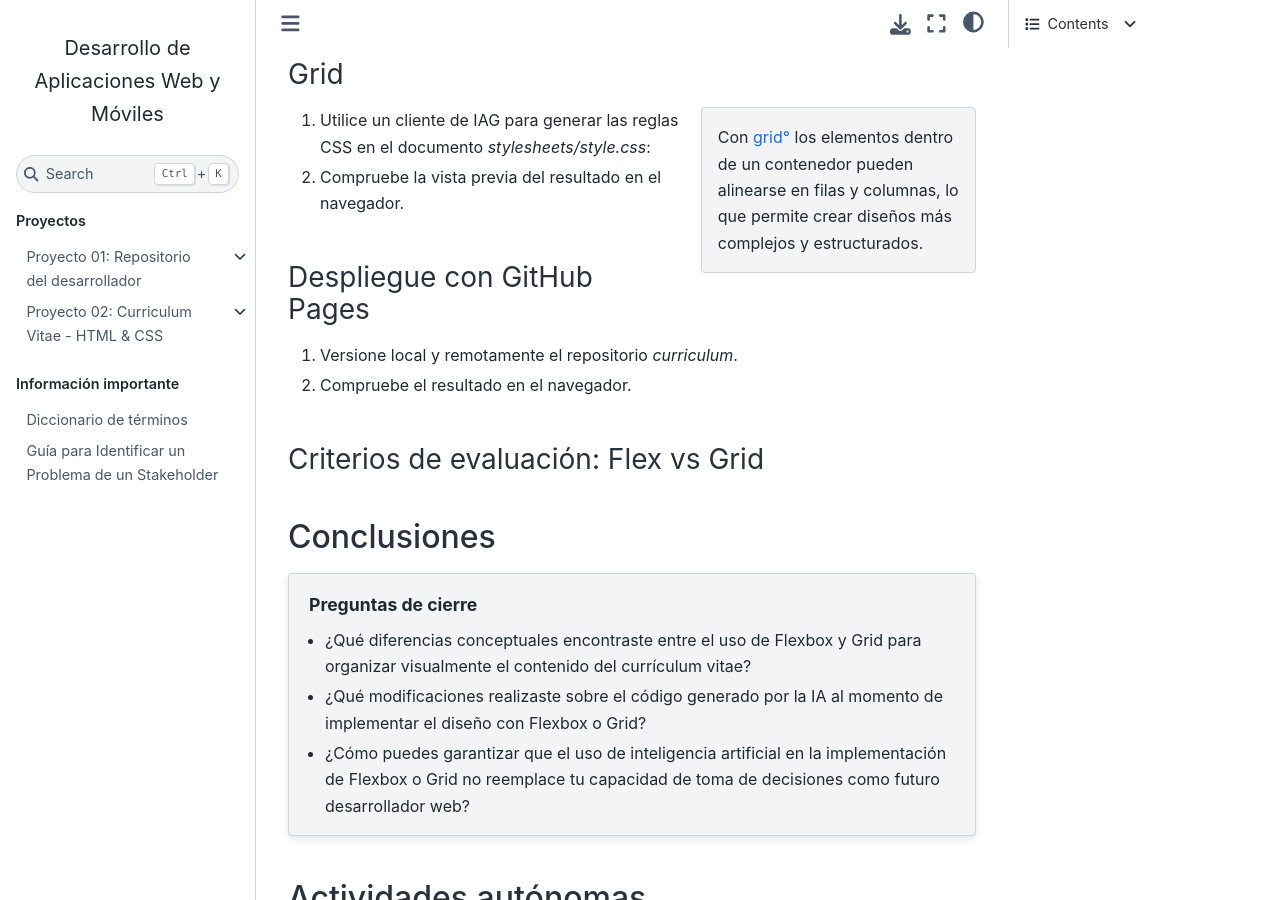
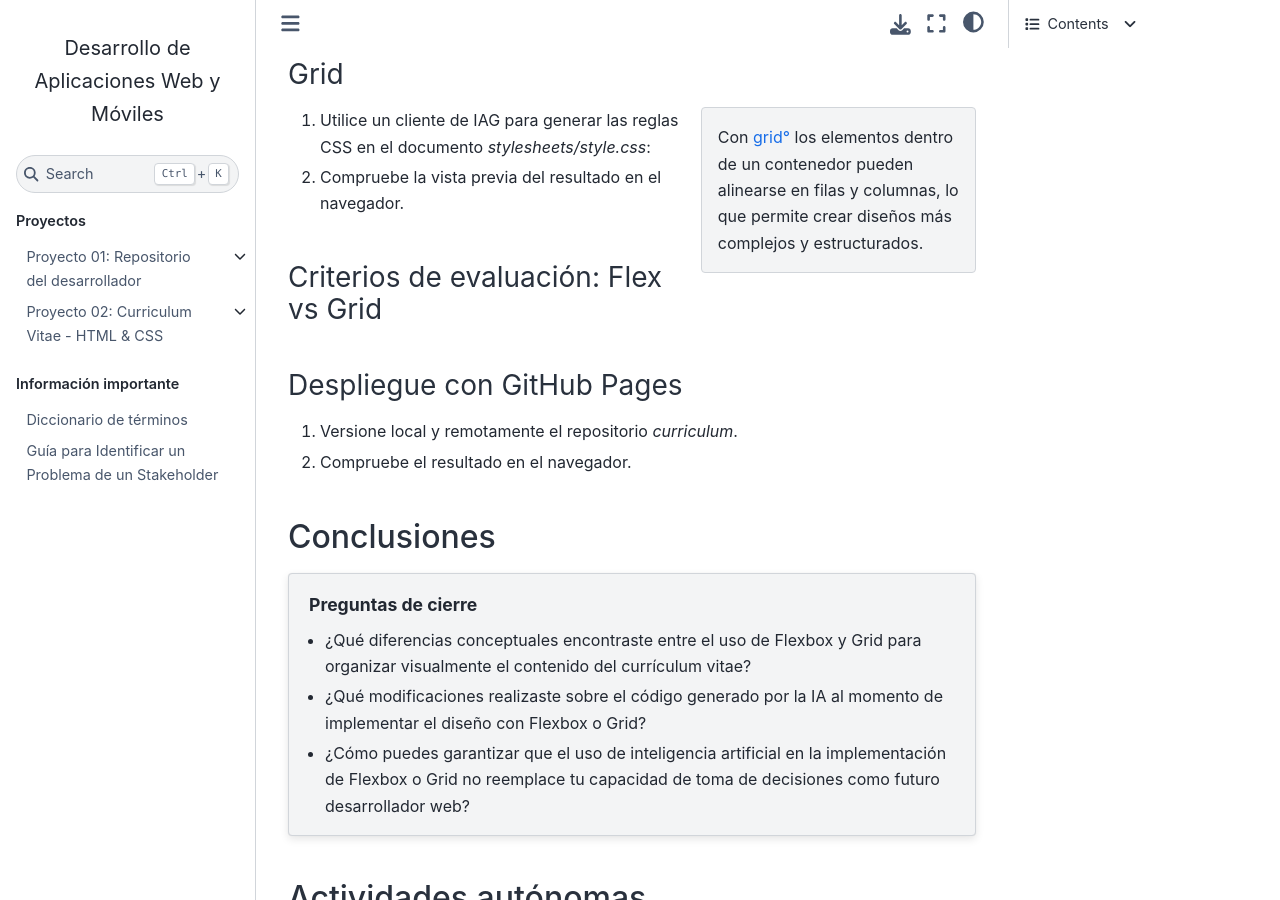
Before and after one commit to DAWMFIEC/DAWM-AI, a Sphinx documentation site: the page built from docs/source/guias/_temp/guia05.rst, in a window 1280 px wide and 900 px high, scrolled down 963 px. Built offline with Sphinx 7.4.7 and the Sphinx Book theme 1.1.4, drawn with Linux system fonts in a browser that asks for light colours; pages that are not in the unit, such as notebooks, are missing from menus; comment, search, counter and statistics services are not loaded; some of the changed lines change nothing that is shown.

Commit message:
reordering

```diff
--- a/docs/source/guias/_temp/guia05.rst
+++ b/docs/source/guias/_temp/guia05.rst
@@ -24,8 +24,6 @@ Ambiente de desarrollo
 Actividades en clases
 =====================
 
-
-
 Flex
 ----
 
@@ -45,7 +43,19 @@ Flex
     :class: solution
 
     .. code-block:: text
-        :emphasize-lines: 5-13,15-20
+        :emphasize-lines: 3-8
+
+        ...
+
+        /* Estilo para el contenedor de navegación */
+
+        nav > ul {
+            display: flex;
+            justify-content: space-between;
+        }
+
+
+
 
 2. Compruebe la vista previa del resultado en el navegador.
 
@@ -60,15 +70,15 @@ Grid
 
 2. Compruebe la vista previa del resultado en el navegador.
 
+Criterios de evaluación: Flex vs Grid
+-------------------------------------
+
 
 Despliegue con GitHub Pages
 ---------------------------
 
 1. Versione local y remotamente el repositorio *curriculum*.
 2. Compruebe el resultado en el navegador.
-
-Criterios de evaluación: Flex vs Grid
--------------------------------------
 
 Conclusiones
 ============
```
